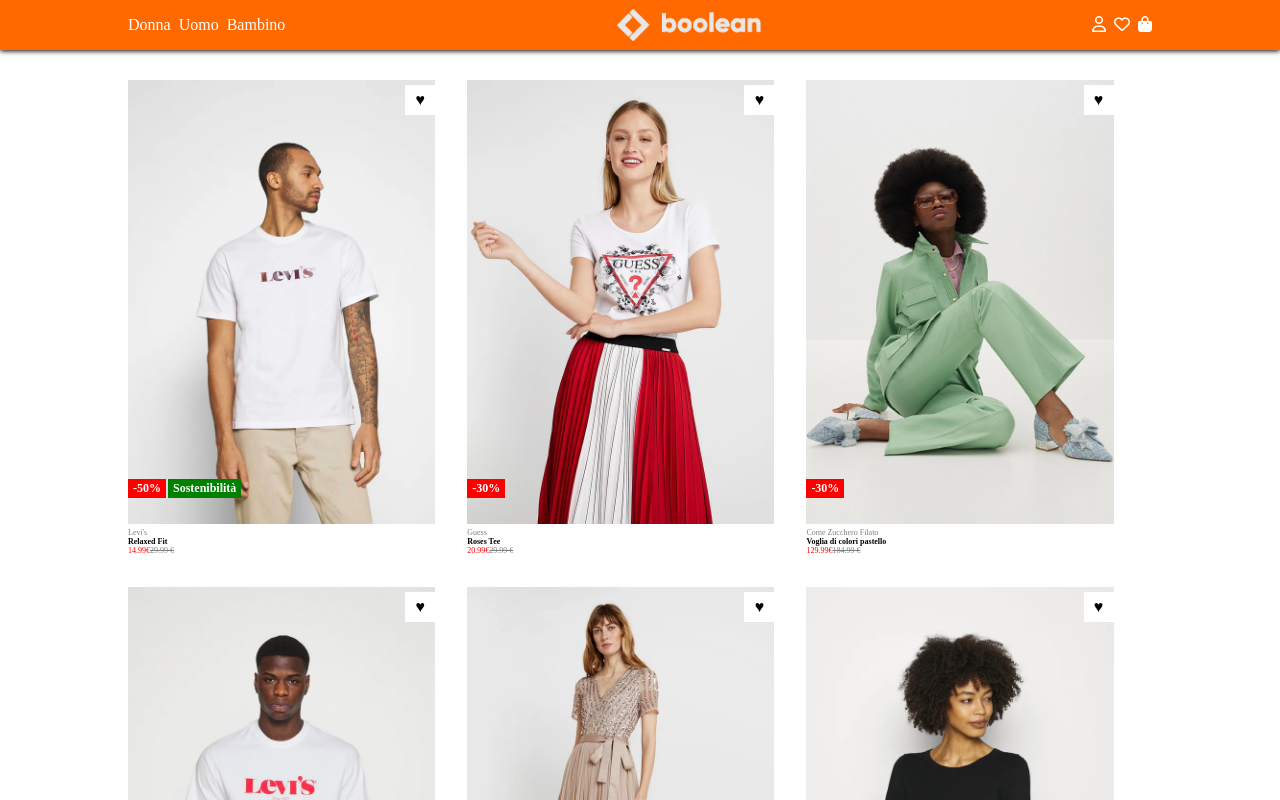
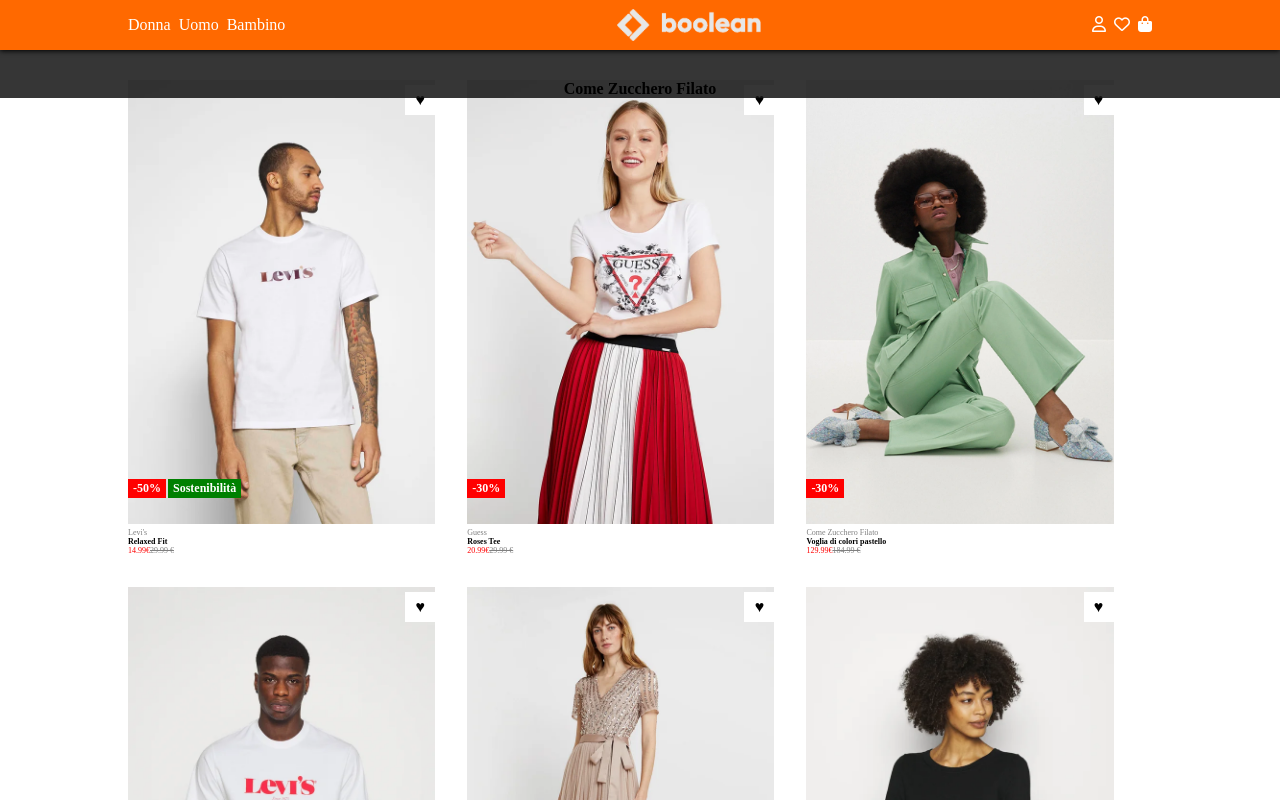
Before and after one commit to Seko461/vite-boolando, a Vue app: page / in a window 1280 px wide. Both pictures are taken after a click on the element 959 px from the left and 317 px from the top of the page. Shown: the top 800 px of the page. Built offline with nearby package versions, Linux system fonts and the light colour scheme; data requests are answered from the project's data file.

Commit message:
reactive info to Modal and give open and close fn

```diff
--- a/src/App.vue
+++ b/src/App.vue
@@ -2,19 +2,35 @@
 import AppHeader from './components/AppHeader.vue'
 import AppMain from './components/AppMain.vue'
 import AppFooter from './components/AppFooter.vue'
+import AppModal from './components/AppModal.vue'
 export default {
   name: 'App',
   components: {
     AppHeader,
     AppMain,
     AppFooter,
+    AppModal
+  },
+  data() {
+    return {
+      isModalOpen: false,
+      productModal: null
+    }
+  },
+  methods: {
+    showProduct(product) {
+      console.log('this product is clicked');
+      this.isModalOpen = true;
+      this.productModal = product;
+    }
   }
 }
 </script>
 
 <template>
   <AppHeader />
-  <AppMain />
+  <AppMain :showProduct="showProduct" />
+  <AppModal :product="productModal" v-if="isModalOpen" @close-modal="isModalOpen = false" />
   <AppFooter />
 </template>
 
--- a/src/components/AppMain.vue
+++ b/src/components/AppMain.vue
@@ -3,28 +3,25 @@
 // import { infoCardA } from '../info_cards_a';
 // import { infoCardB } from '../info_cards_b';
 
+
 import { state } from '../state.js'
 
 export default {
     name: 'AppMain',
+    props: ['product', 'showProduct'],
     components: {
         ProductCard,
+
     },
     data() {
         return {
 
             state,
-            visible: false,
+
+
         }
     },
     methods: {
-        sonoQui() {
-            console.log('sono qui');
-            this.visible = true;
-        },
-        notVisible() {
-            this.visible = false;
-        }
 
     },
     mounted() {
@@ -53,18 +50,11 @@
             <div class="row">
 
 
-                <div v-if="state.products.length == state.products.length">
-                    <ProductCard :product="product" :key="product.id" v-for="product in state.products" @click="sonoQui" />
+                <div>
+                    <ProductCard :product="product" :key="product.id" v-for="product in state.products"
+                        @showProduct="showProduct" />
+
                 </div>
-
-                <div v-if="visible === true" @click="notVisible">
-                    <h1>Ciao</h1>
-                </div>
-
-
-
-
-
 
 
             </div>
--- /dev/null
+++ b/src/components/AppModal.vue
@@ -0,0 +1,35 @@
+<script>
+import { state } from '../state';
+export default {
+    name: 'AppModal',
+    props: ['product'],
+    data() {
+        return {
+            state
+        }
+    }
+
+}
+</script>
+<template>
+    <div class="container" @click="$emit('closeModal')">
+        <div class="modal">
+            <h4>{{ product.label }}</h4>
+        </div>
+    </div>
+</template>
+<style scoped>
+.container {
+    background-color: #151515da;
+    /* position: fixed;
+    inset: 0;*/
+    position: absolute;
+    top: 0;
+    left: 0;
+    width: 100%;
+    z-index: 9;
+    display: flex;
+    align-items: center;
+    justify-content: center;
+}
+</style>
--- a/src/components/ProductCard.vue
+++ b/src/components/ProductCard.vue
@@ -1,12 +1,18 @@
 <script>
+import { state } from '../state';
 export default {
     name: 'ProductCard',
-    props: ['product']
+    props: ['product'],
+    data() {
+        return {
+            state
+        }
+    }
 }
 </script>
 
 <template>
-    <div class="card">
+    <div @click="$emit('showProduct', product)" class="card">
         <div class="item">
             <img class="a" :src="product.imageA" width="100%" alt="">
             <img class="b" :src="product.imageB" width="100%" alt="">
--- a/src/state.js
+++ b/src/state.js
@@ -17,5 +17,6 @@
             .catch(err => {
                 console.error(err.message)
             })
-    }
+    },
+
 })
```
